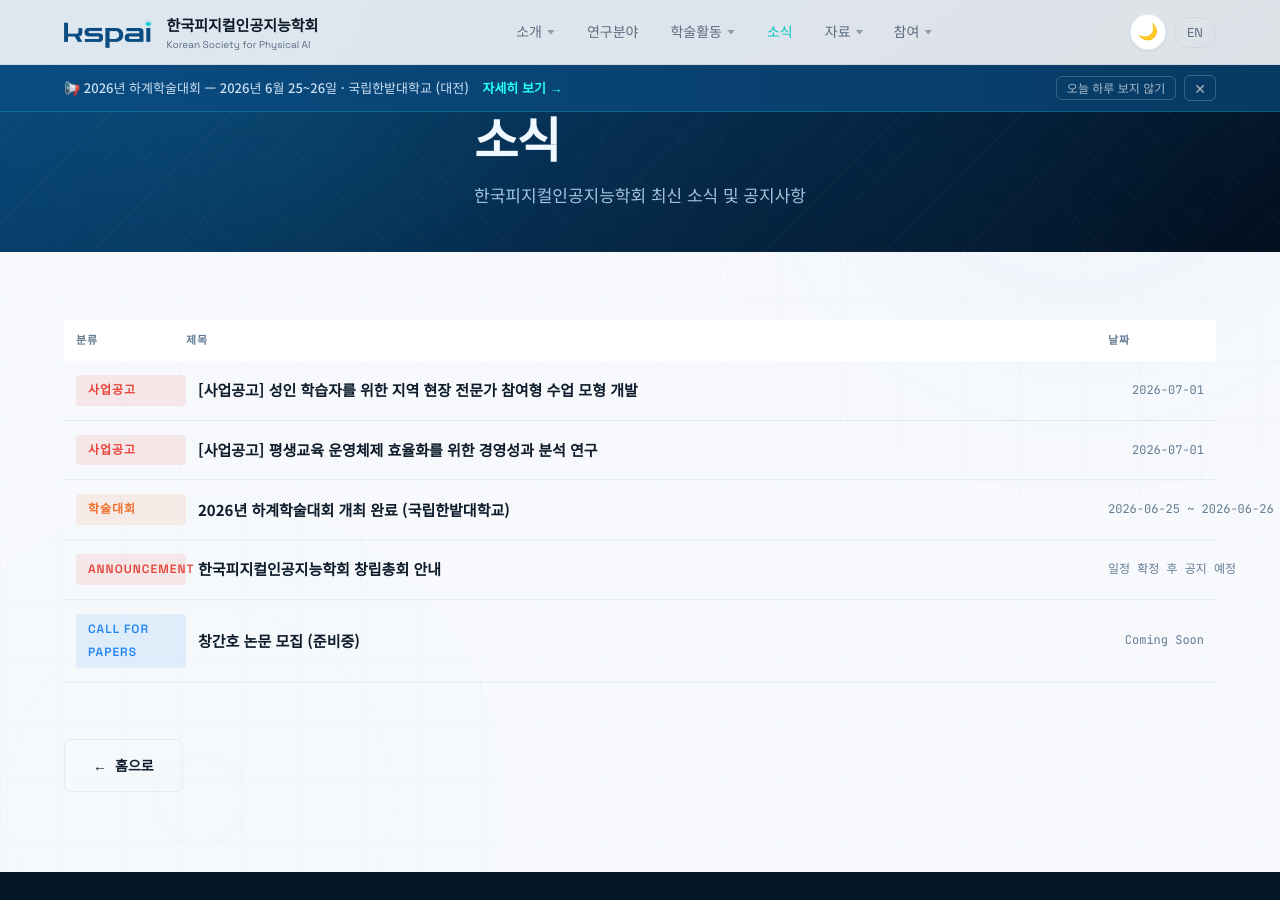
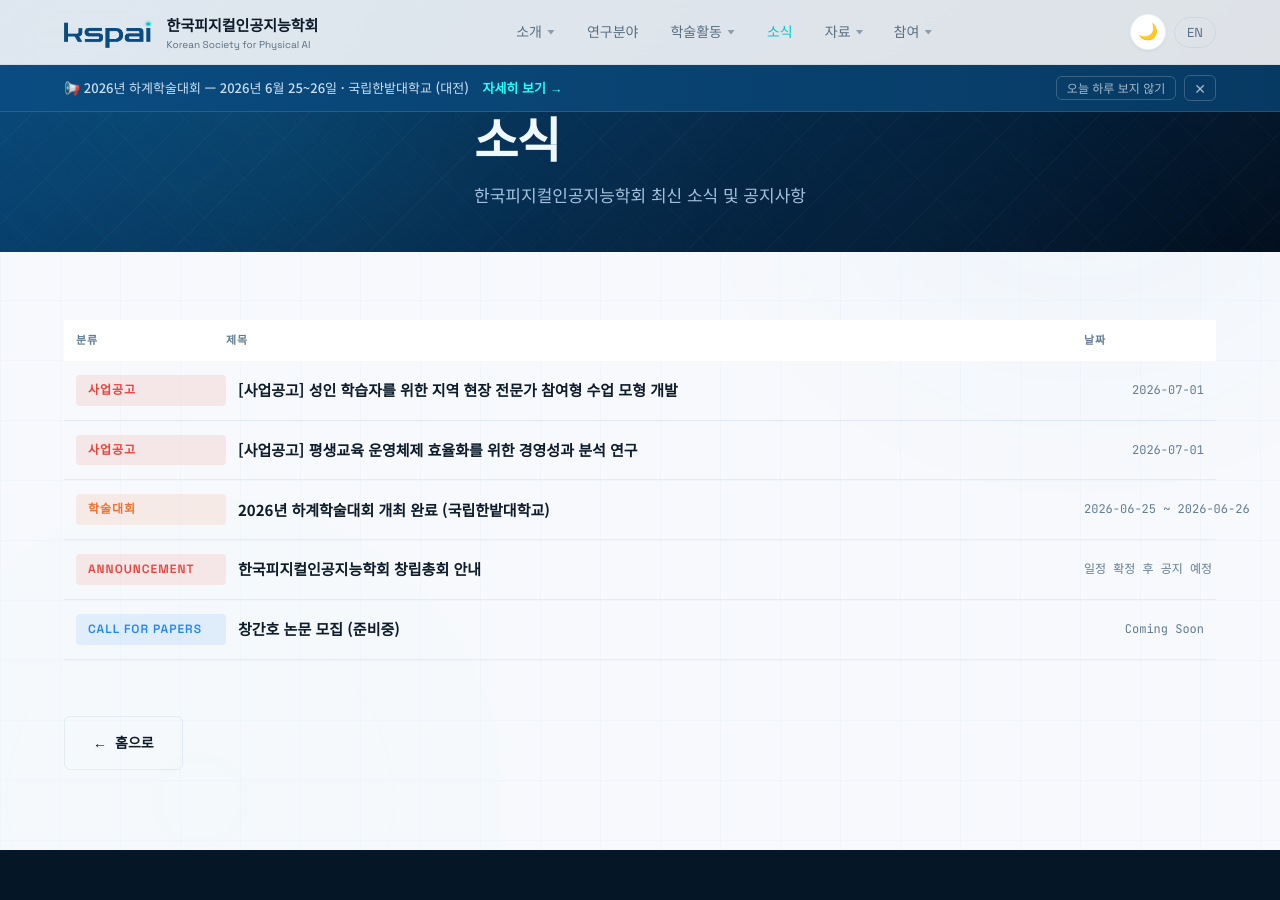
Before and after one commit to aaron-kr/kspai.org, a Jekyll site: the page built from news.md, in a window 1280 px wide and 900 px high. Built offline with Jekyll 4.4.1, drawn with Linux system fonts in a browser that asks for light colours; some web fonts are replaced.

Commit message:
Update news styles and file exts

```diff
--- a/_layouts/post.html
+++ b/_layouts/post.html
@@ -20,7 +20,7 @@ layout: default
       {{ content }}
     </div>
 
-    <nav class="post-nav" aria-label="게시물 탐색 / Post navigation">
+    <div class="post-nav" role="navigation" aria-label="게시물 탐색 / Post navigation">
       <div class="post-nav-item">
         {% if page.next %}
         <a href="{{ page.next.url | relative_url }}" class="post-nav-link">
@@ -71,7 +71,7 @@ layout: default
         </span>
         {% endif %}
       </div>
-    </nav>
+    </div>
 
     <div class="post-nav-actions">
       <a href="{{ '/news/' | relative_url }}" class="btn btn-outline">
--- a/assets/css/style.scss
+++ b/assets/css/style.scss
@@ -3681,7 +3681,7 @@ footer {
 }
 .news-board-header {
   display: grid;
-  grid-template-columns: 110px 1fr 96px;
+  grid-template-columns: 150px 1fr 120px;
   padding: 10px 12px;
   font-size: 11px;
   font-weight: 700;
@@ -3694,7 +3694,7 @@ footer {
 }
 .news-board-row {
   display: grid;
-  grid-template-columns: 110px 1fr 96px;
+  grid-template-columns: 150px 1fr 120px;
   align-items: center;
   gap: 12px;
   padding: 14px 12px;
```
Also changed, not shown: _posts/2026-07-01-project-call-lifelong-ed.md (+1 -1 lines), _posts/2026-07-01-project-call-suob-model.md (+1 -1 lines).
